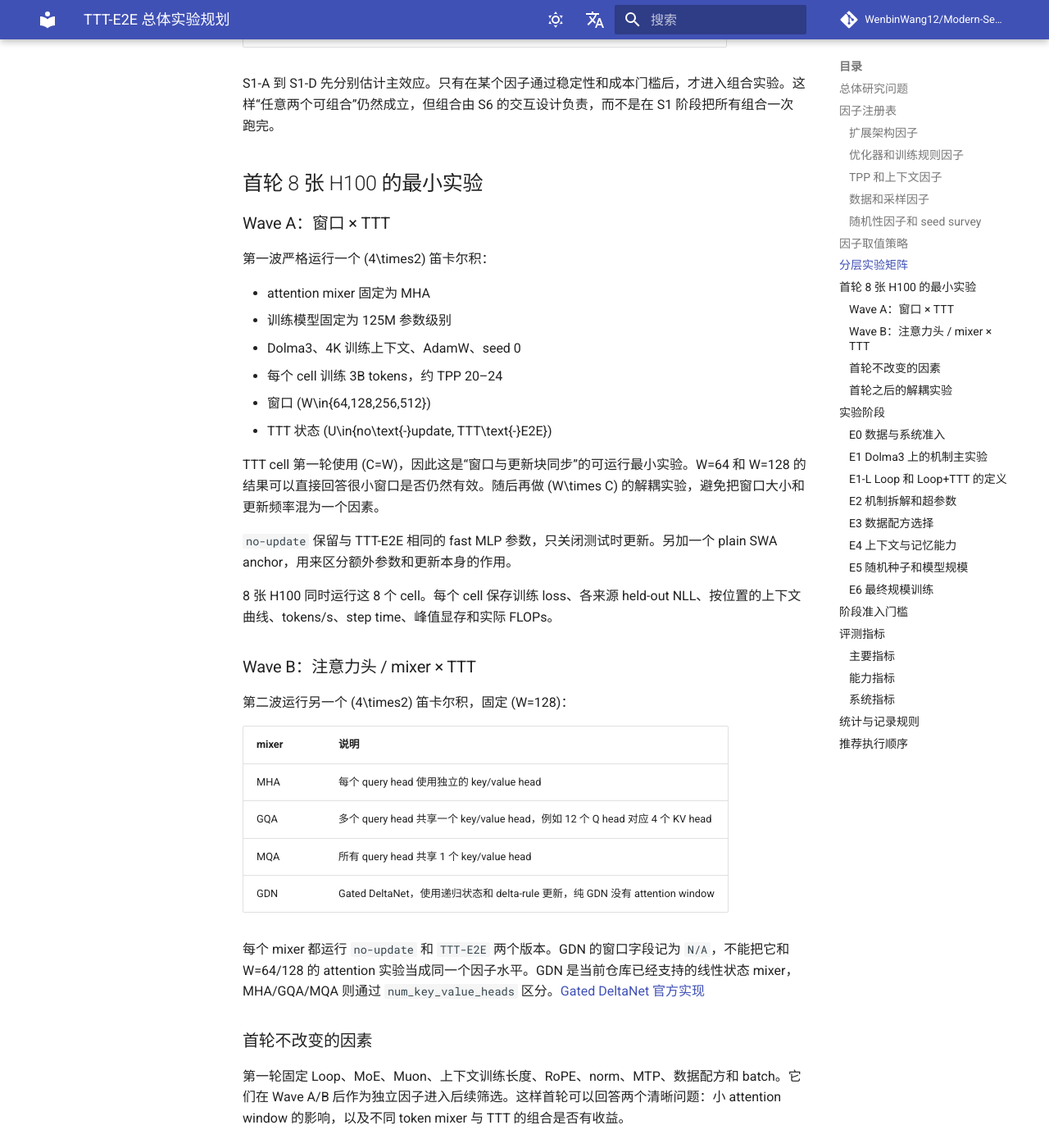
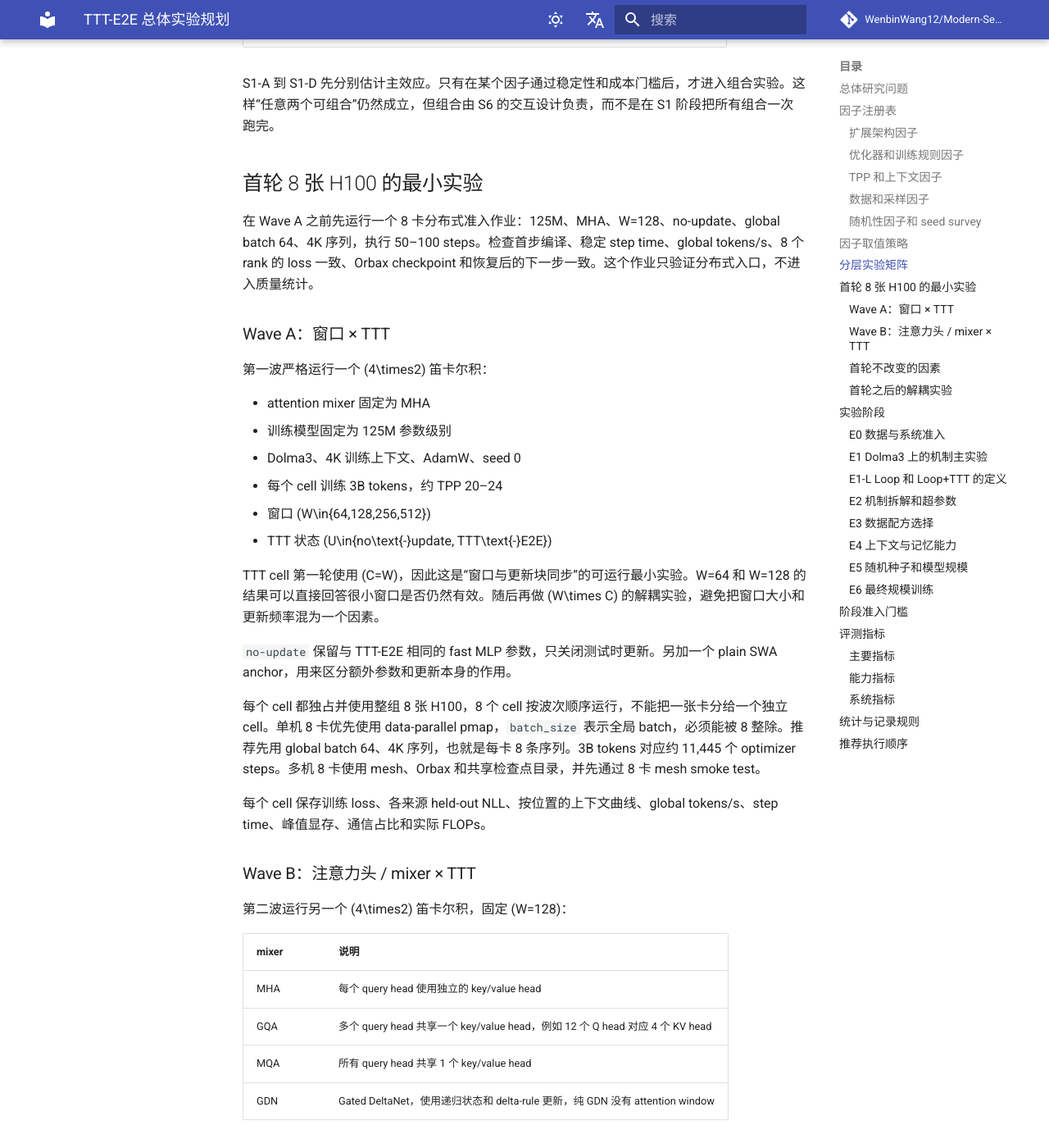
Before and after one commit to WenbinWang12/Modern-Sequence-Models-from-Scratch, an MkDocs documentation site: the page built from docs/experiment_plan.md, in a window 1280 px wide and 1400 px high, scrolled down 6030 px. Shown: the whole window at 82% size. Built offline with MkDocs 1.6.1 and Material for MkDocs 9.7.7, drawn with Linux system fonts in a browser that asks for light colours; comment, search, counter and statistics services are not loaded.

Commit message:
Clarify eight-GPU distributed experiment waves

```diff
--- a/docs/experiment_plan.md
+++ b/docs/experiment_plan.md
@@ -150,6 +150,8 @@ S1-A 到 S1-D 先分别估计主效应。只有在某个因子通过稳定性和
 
 ## 首轮 8 张 H100 的最小实验
 
+在 Wave A 之前先运行一个 8 卡分布式准入作业：125M、MHA、W=128、no-update、global batch 64、4K 序列，执行 50–100 steps。检查首步编译、稳定 step time、global tokens/s、8 个 rank 的 loss 一致、Orbax checkpoint 和恢复后的下一步一致。这个作业只验证分布式入口，不进入质量统计。
+
 ### Wave A：窗口 × TTT
 
 第一波严格运行一个 (4\times2) 笛卡尔积：
@@ -165,7 +167,9 @@ TTT cell 第一轮使用 (C=W)，因此这是“窗口与更新块同步”的
 
 `no-update` 保留与 TTT-E2E 相同的 fast MLP 参数，只关闭测试时更新。另加一个 plain SWA anchor，用来区分额外参数和更新本身的作用。
 
-8 张 H100 同时运行这 8 个 cell。每个 cell 保存训练 loss、各来源 held-out NLL、按位置的上下文曲线、tokens/s、step time、峰值显存和实际 FLOPs。
+每个 cell 都独占并使用整组 8 张 H100，8 个 cell 按波次顺序运行，不能把一张卡分给一个独立 cell。单机 8 卡优先使用 data-parallel pmap，`batch_size` 表示全局 batch，必须能被 8 整除。推荐先用 global batch 64、4K 序列，也就是每卡 8 条序列。3B tokens 对应约 11,445 个 optimizer steps。多机 8 卡使用 mesh、Orbax 和共享检查点目录，并先通过 8 卡 mesh smoke test。
+
+每个 cell 保存训练 loss、各来源 held-out NLL、按位置的上下文曲线、global tokens/s、step time、峰值显存、通信占比和实际 FLOPs。
 
 ### Wave B：注意力头 / mixer × TTT
 
```
